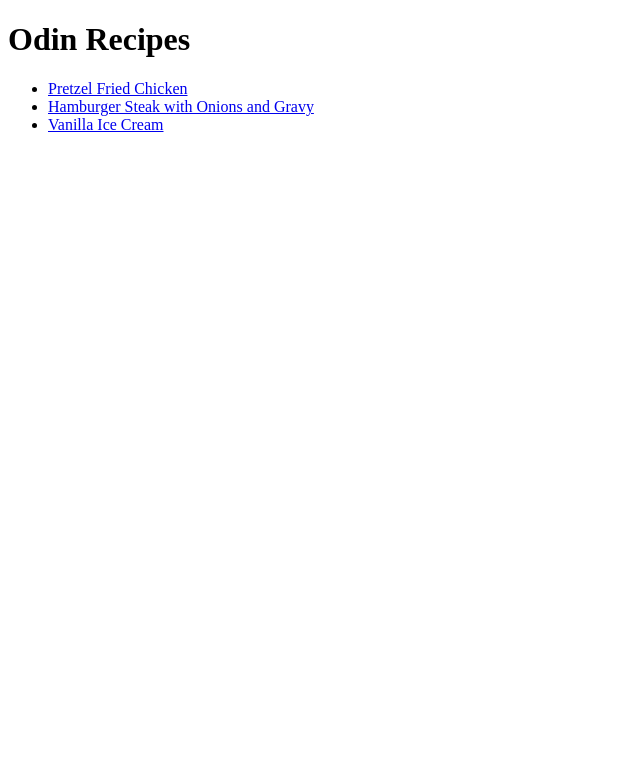
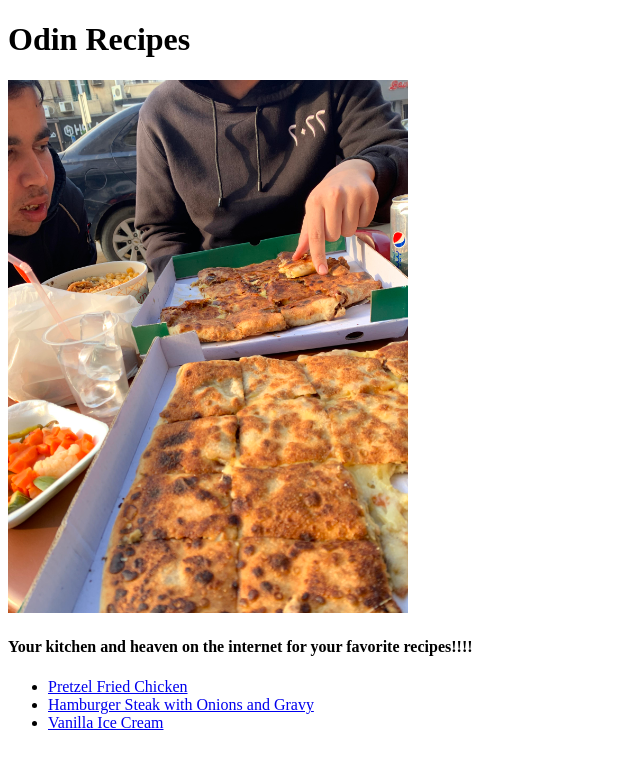
Before and after one commit to SeifNabih007/odin-recipies, a plain HTML site: page index.html in a window 1280 px wide. Shown: the whole page, without its empty margins (0-640 px from the left). Drawn offline with Linux system fonts and the light colour scheme.

Commit message:
Add new image and text

```diff
--- a/index.html
+++ b/index.html
@@ -7,6 +7,8 @@
 
     <body>
         <h1>Odin Recipes</h1>
+        <img src="images/Feteer.jpg" width="400">
+        <h4>Your kitchen and heaven on the internet for your favorite recipes!!!!</h4>
         <ul>
             <li><a href='recipes/pretzel-fried-chicken.html'>Pretzel Fried Chicken</a></li>
             <li><a href="recipes/hamburger-steak-with-onions-and-gravy.html">Hamburger Steak with Onions and Gravy</a></li>
```
Also changed, not shown: images/Feteer.jpg (added).
